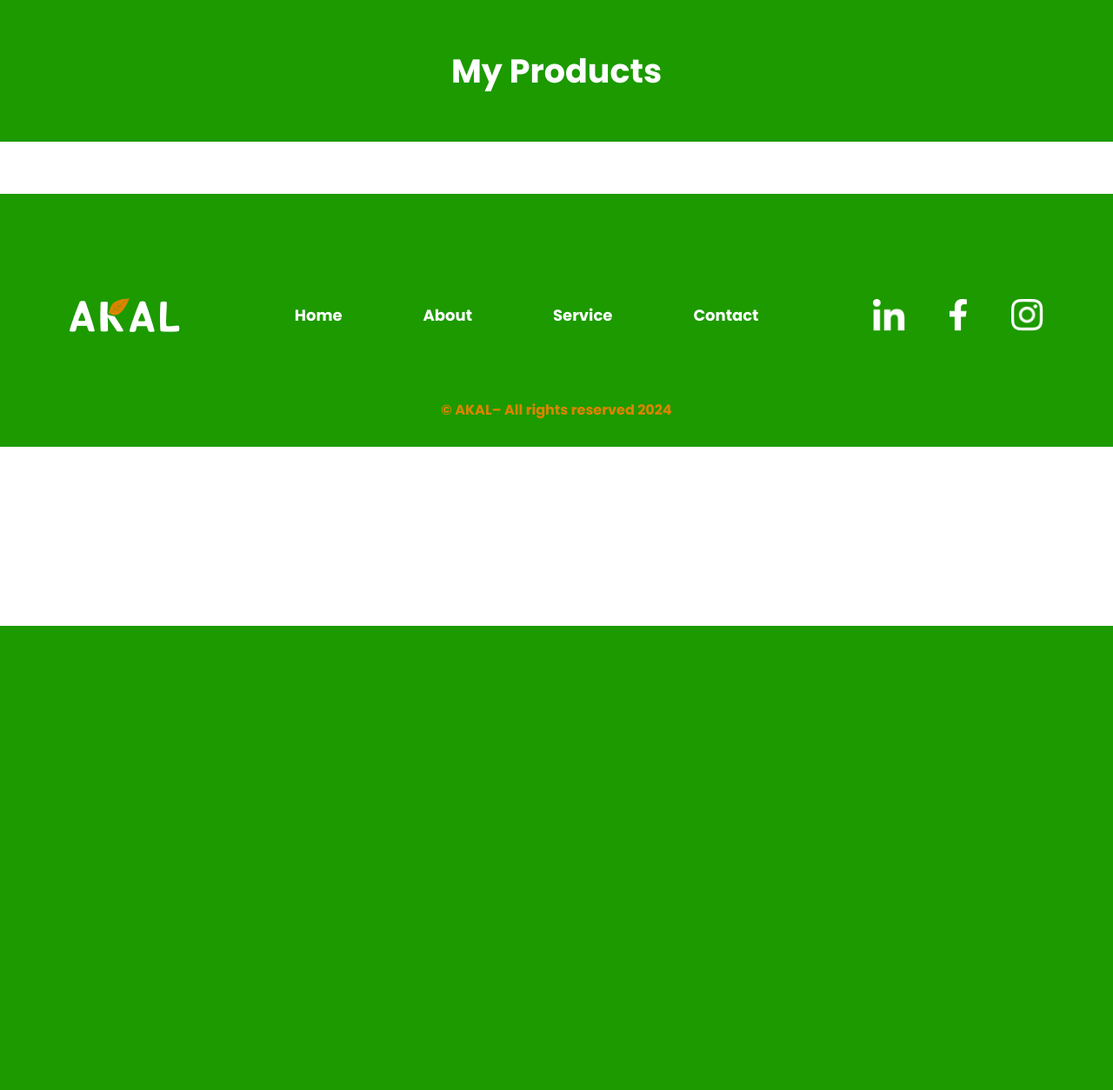
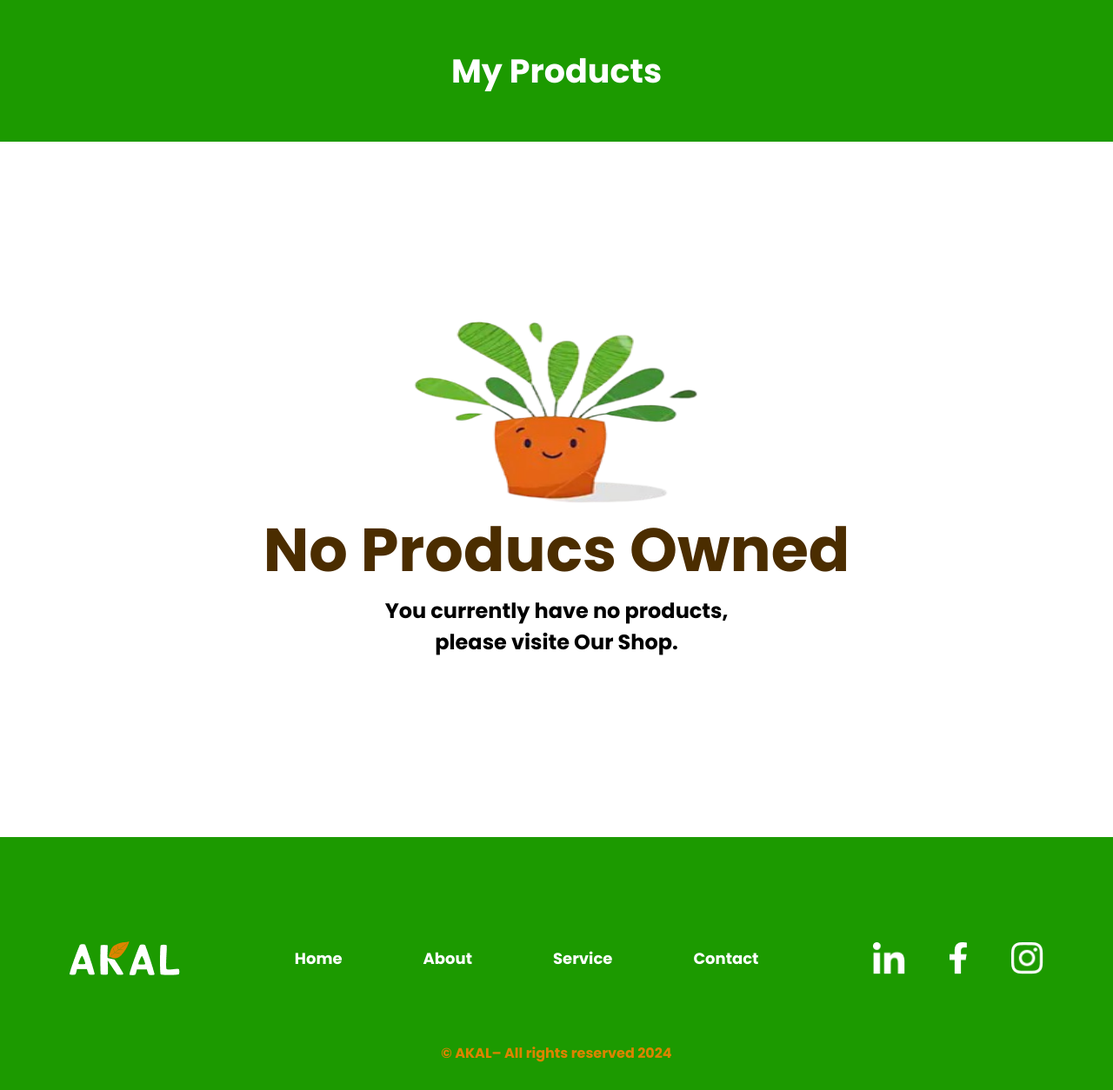
Before and after one commit to Bouih32/akalv4, a Flask app: page /cart in a window 1280 px wide. Shown: the part 80-1334 px from the top of the page at 87% size. Before the commit the page ends 800 px from the top, so only its background shows below. Run offline with Flask 3, Linux system fonts and the light colour scheme; the visitor is signed in with stand-in values (Sample User, id 1); data comes from the database, SQL or seed files in the repository; both versions use the stored data as it was after the commit; parts of the project's set-up code (start-up, migrations or seed data) failed here and were passed over; some libraries are stand-ins or nearby versions.

Commit message:
empty cart ui

```diff
--- a/templates/cart.html
+++ b/templates/cart.html
@@ -3,6 +3,7 @@
   <h2 class="font-bold lg:text-[38px] text-[26px] text-white">My Products</h2>
 </section>
 
+{% if datas %}
 <section
   class="flex px-[30px] sm:px-[50px] gap-[20px] lg:gap-[30px] py-[30px] flex-wrap"
 >
@@ -34,4 +35,20 @@
 
   {% endfor %}
 </section>
-{% endblock %} {% endblock %}
+{% else %}
+<section class="flex justify-center items-center sm:h-[100vh] py-[46px]">
+  <div class="font-bold flex flex-col justify-center items-center">
+    <img
+      src="/static/images/empty2.png"
+      alt="404"
+      class="sm:h-[211px] sm:w-[329px]"
+    />
+    <span class="text-brown lg:text-[70px] sm:text-[50px] text-[30px]"
+      >No Producs Owned</span
+    >
+    <p class="sm:text-[24px] text-[18px] text-center">
+      You currently have no products, <br />please visite Our Shop.
+    </p>
+  </div>
+</section>
+{% endif %} {% endblock %} {% endblock %}
```
Also changed, not shown: akal.db.
